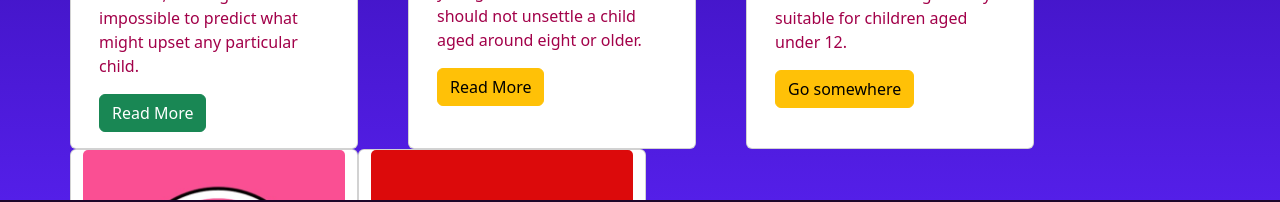
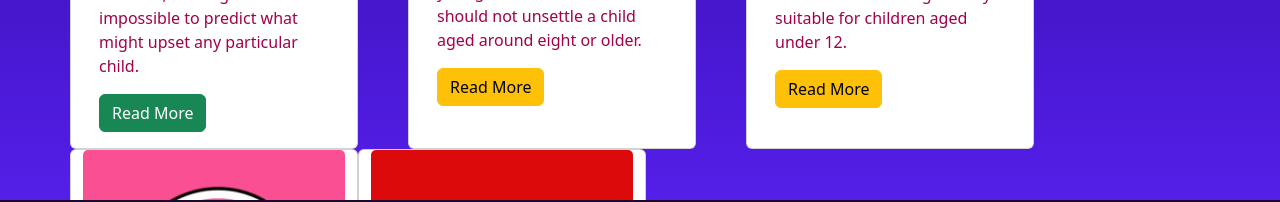
Before and after one commit to tashfeenarshad/DTK_JS-QA_CINEMA, a React (Create React App) app in the folder cinema/: page /classifications in a window 1280 px wide. Shown: the part 544-746 px from the top of the page. Built offline with nearby package versions, Linux system fonts and the light colour scheme.

Commit message:
Booking and classification tweaks

```diff
--- a/cinema/src/Components/Bookings.jsx
+++ b/cinema/src/Components/Bookings.jsx
@@ -122,7 +122,7 @@ const Bookings = () => {
 
               <Form.Group as={Col} controlId="formGridText">
                 <Form.Label>Card Number</Form.Label>
-                <Form.Control type="number" placeholder="Card Number" pattern="^4\d{3}\d{4}\d{4}" onChange={(e) => { setCardNumber(e.target.value) }} required minLength={12} maxLength={12}/>
+                <Form.Control type="number" placeholder="Card Number" pattern="^4\d{3}\d{4}\d{4}" onChange={(e) => { setCardNumber(e.target.value) }} required minLength={12}/>
               </Form.Group>
             </Row>
 
--- a/cinema/src/Components/Classifications.jsx
+++ b/cinema/src/Components/Classifications.jsx
@@ -46,7 +46,7 @@ export default function Classifications() {
         Films classified 12A and video works classified 12 contain material
         that is not generally suitable for children aged under 12.
         </Card.Text>
-        <a href ="https://www.bbfc.co.uk/rating/12" target="_blank" rel="noreferrer"><Button variant="warning">Go somewhere</Button></a>
+        <a href ="https://www.bbfc.co.uk/rating/12" target="_blank" rel="noreferrer"><Button variant="warning">Read More</Button></a>
 
       </Card.Body>
     </Card>
```
